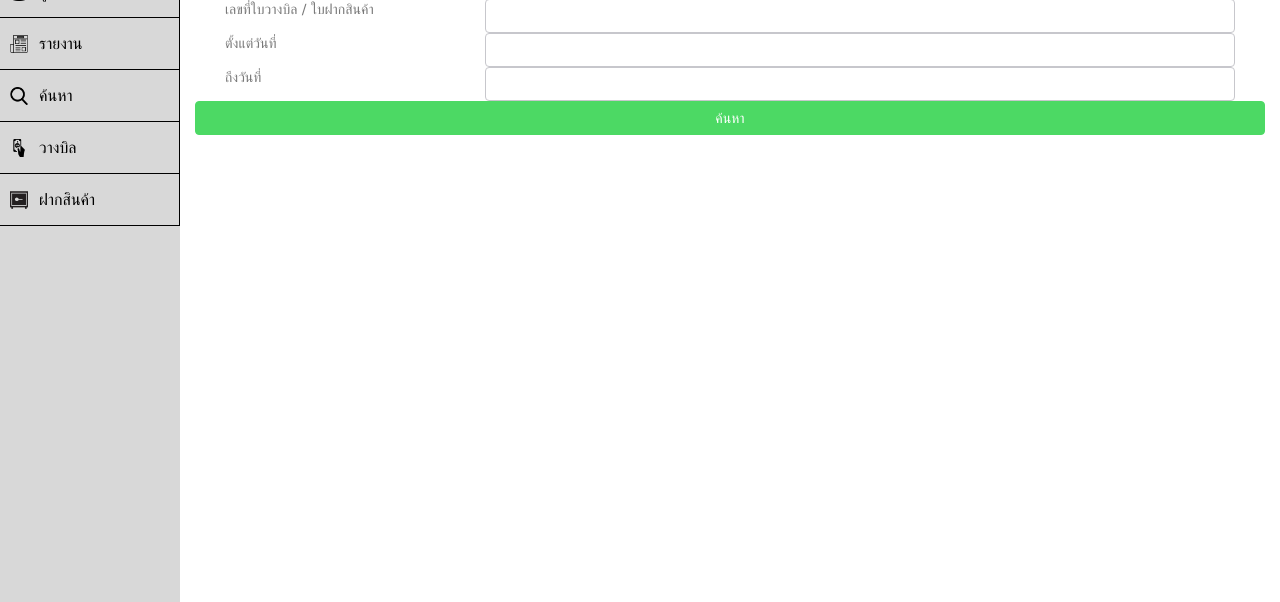
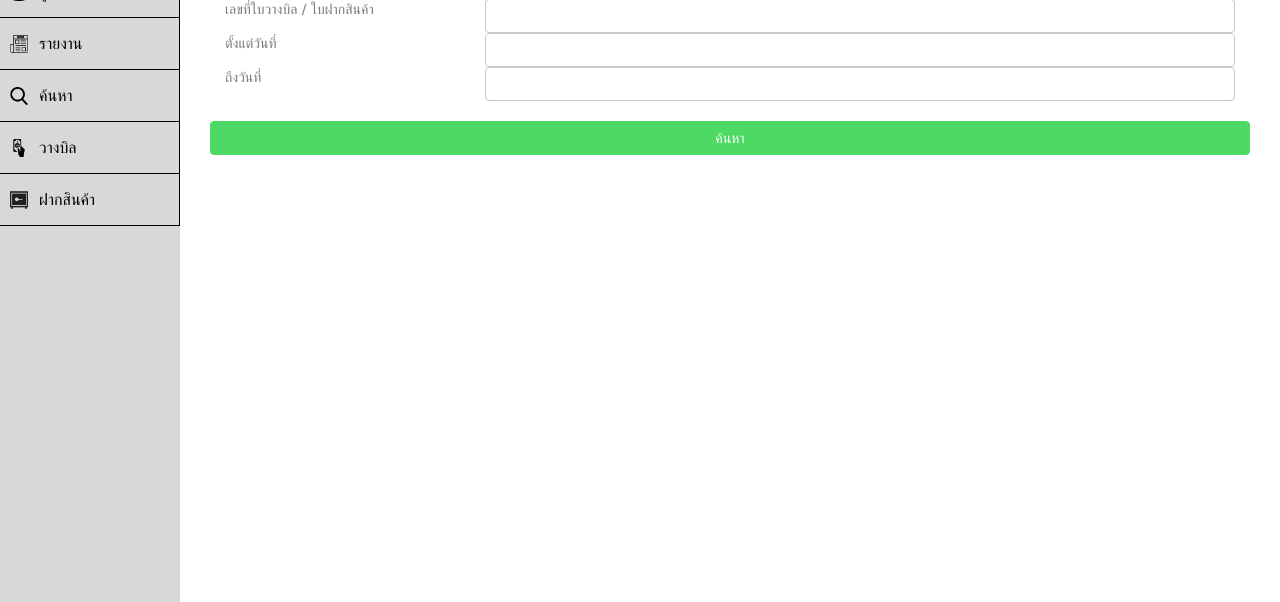
Before and after one commit to bellboyz/bicycle, a CodeIgniter app: page /database/search in a window 1280 px wide. Shown: the part 198-800 px from the top of the page. Run offline with CodeIgniter, Linux system fonts and the light colour scheme; data that the repository does not hold is empty; some libraries are stand-ins or nearby versions.

Commit message:
fix button in search

```diff
--- a/application/views/search.php
+++ b/application/views/search.php
@@ -68,8 +68,9 @@
             <div class="col-md-9">
               <input type="text" class="form-control date" name="end_date" autocomplete="off">
             </div>
+            <button id="search" type="submit" class="btn btn-success" style="width: 100%; margin-top: 20px;">ค้นหา</button>
           </div>
-          <button id="search" type="submit" class="btn btn-success" style="width: 100%;">ค้นหา</button>
+
         </form>
 
       </section>
```
